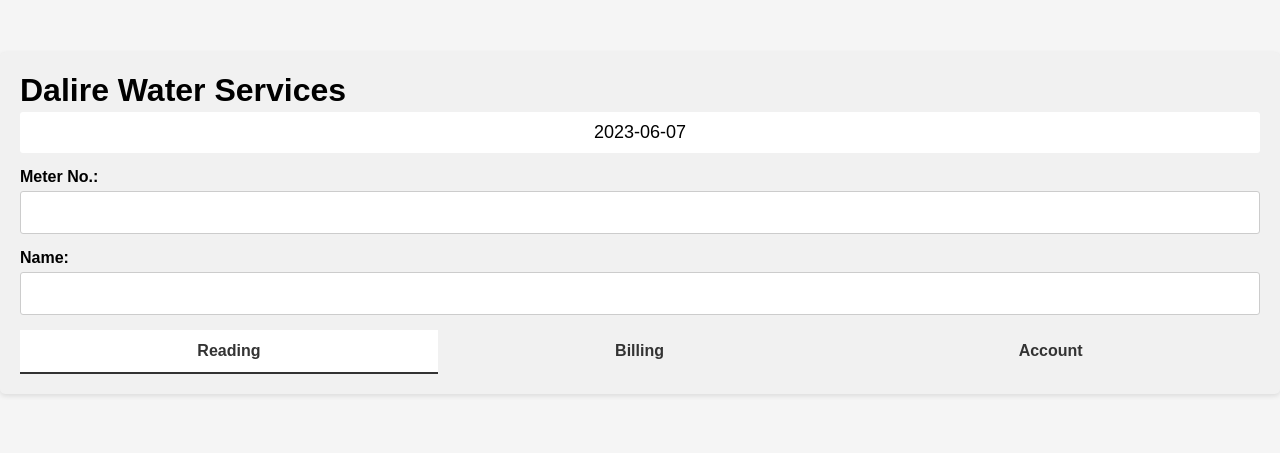
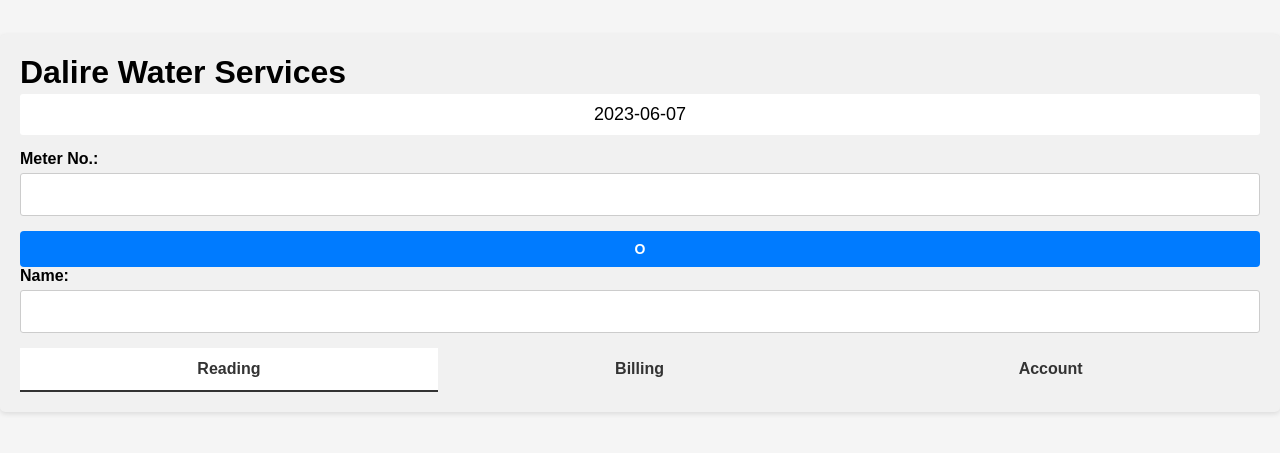
Before and after one commit to chongang/repoDalireWaterServices, a plain HTML site: page index.html in a window 1280 px wide. Shown: the part 177-630 px from the top of the page. Drawn offline with nearby package versions, Linux system fonts and the light colour scheme; some packages are replaced by stand-ins of ours; a script that the page names is missing.

Commit message:
Update index.html

```diff
--- a/index.html
+++ b/index.html
@@ -29,7 +29,7 @@
 
       <label for="meternumber">Meter No.:</label>
       <input type="text" id="meternumber" inputmode="numeric"  maxlength="7"/>
-      <!--button type="submit" id="getAccount" data-action="getAccount" type="button" >Open account</button-->
+      <button type="submit" id="getAccount" data-action="getAccount" type="button" >O</button>
 
       <label for="name">Name:</label>
       <input type="text" id="name" name="name" required>
```
